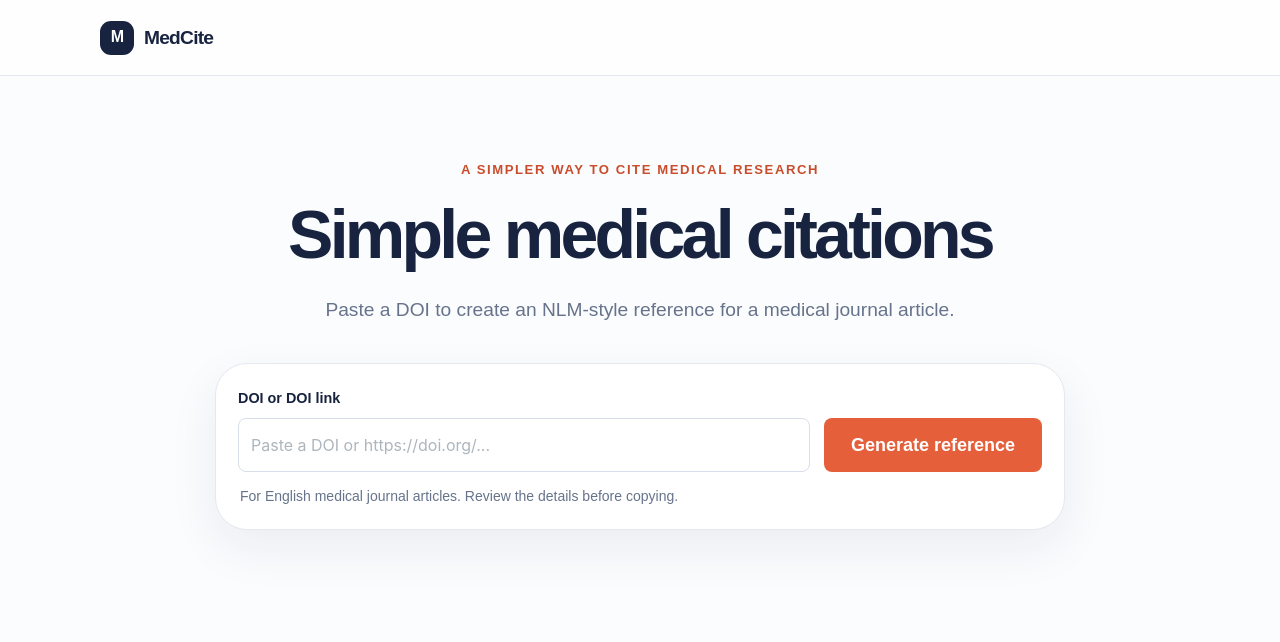
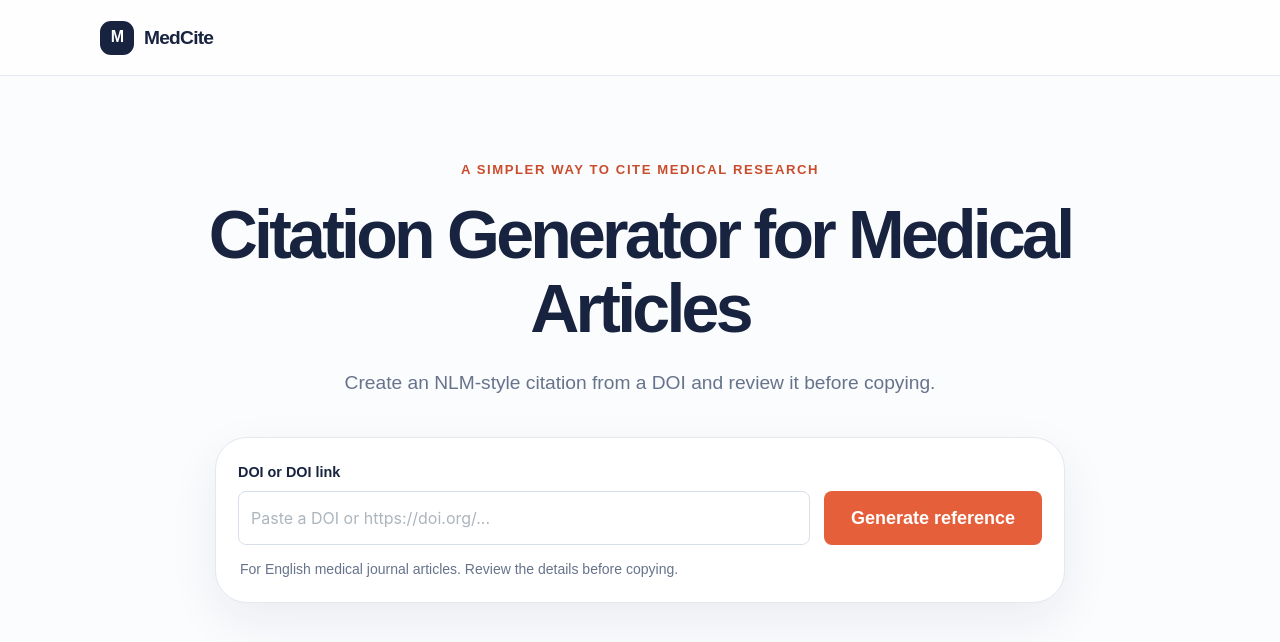
Before and after one commit to nghua317/medcite, a Next.js app: page / in a window 1280 px wide. Shown: the top 642 px of the page. Built offline with nearby package versions, Linux system fonts and the light colour scheme.

Commit message:
seo: update citation generator homepage copy

```diff
--- a/app/layout.tsx
+++ b/app/layout.tsx
@@ -5,9 +5,9 @@ import "./globals.css";
 import { Providers } from "./providers";
 
 export const metadata: Metadata = {
-  title: "MedCite — Simple medical citations",
+  title: "Citation Generator for Medical Articles | CiteEase",
   description:
-    "Create a clear NLM-style reference for an English medical journal article.",
+    "Create an NLM-style citation from a DOI and review it before copying.",
 };
 
 export default function RootLayout({
--- a/app/page.tsx
+++ b/app/page.tsx
@@ -10,11 +10,11 @@ export default function HomePage() {
         <section className={styles.hero} aria-labelledby="page-title">
           <p className={styles.eyebrow}>A simpler way to cite medical research</p>
           <h1 className={styles.title} id="page-title">
-            Simple medical citations
+            Citation Generator for Medical Articles
           </h1>
           <p className={styles.subtitle}>
-            Paste a DOI to create an NLM-style reference for a medical journal
-            article.
+            Create an NLM-style citation from a DOI and review it before
+            copying.
           </p>
         </section>
 
```
